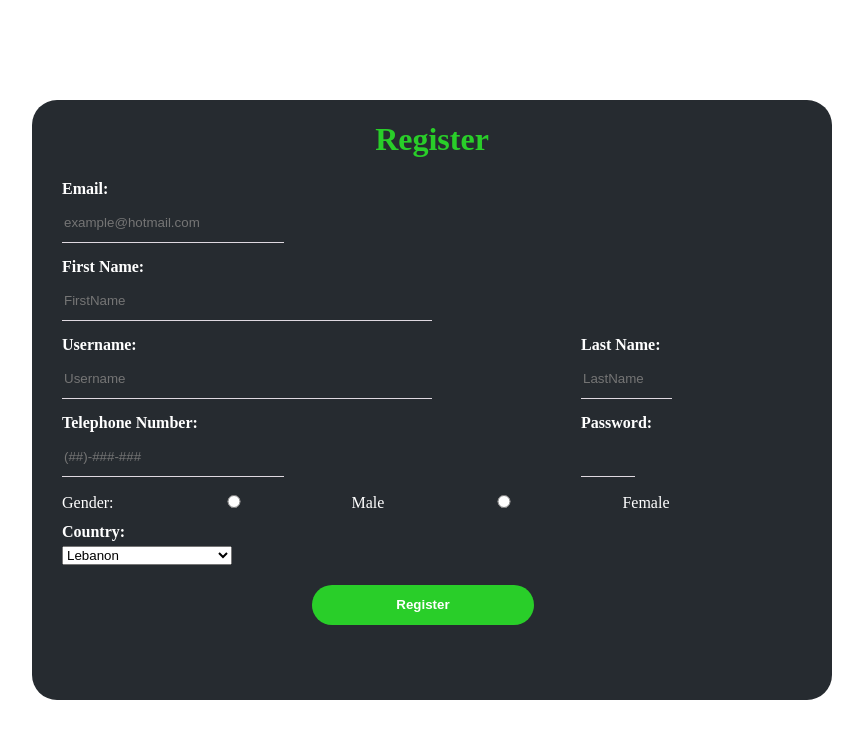
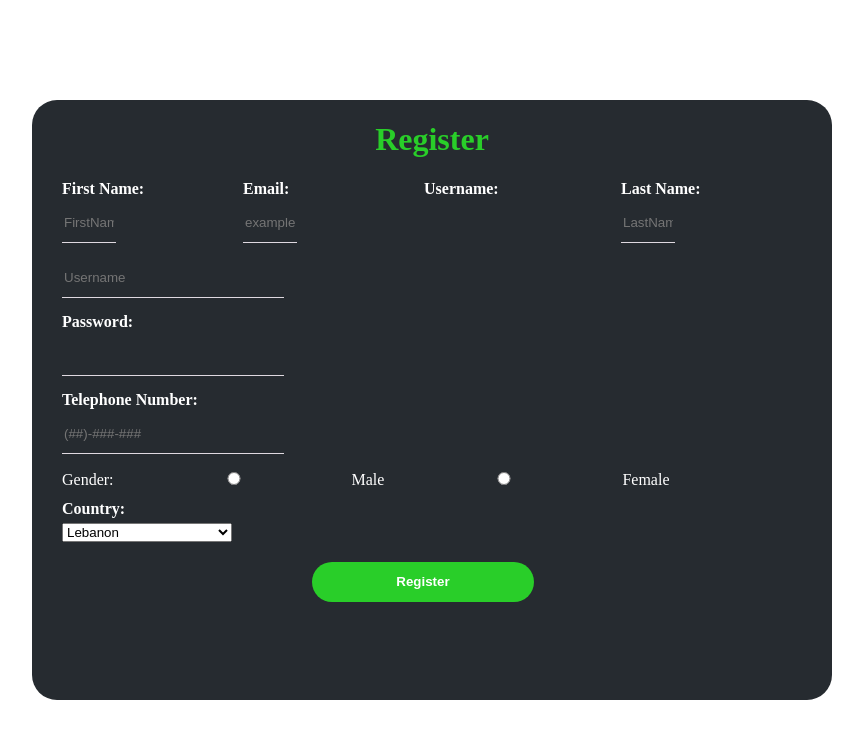
Before and after one commit to Alaili02/Web-Project, a PHP site: page /Form2.html in a window 1280 px wide. Shown: the top 739 px of the page, without its empty margins (208-1071 px from the left). Run offline with PHP 8.4, Linux system fonts and the light colour scheme.

Commit message:
Revert "mu7awalet feshle"
This reverts commit ab70fe50f4b0e3e6a293e1d104c2b51edd2382a5.

```diff
--- a/Form2.html
+++ b/Form2.html
@@ -8,24 +8,23 @@
         <div id="registerBox" >
             <h1>Register</h1>
         <form action="POST" autocomplete ="on" action="#">
-
-                <div class="">
-                    <label > Email:</label>  <input type="email" placeholder="example@hotmail.com" required>
-                </div>
-            <div class="">
+            <div id="firsthalf">
+            <div class="left">
                 <label>First Name:</label>  <input type="text" placeholder="FirstName" required>
             </div>
             <div class="right">
                 <label> Last Name:</label>  <input type="text" placeholder="LastName" required>
              </div>
 
-
+            <div class="left">
+                <label > Email:</label>  <input type="email" placeholder="example@hotmail.com" required>
+            </div>
 
             <div>
                 <label> Username:</label> <input type="text" placeholder="Username" required>
             </div>
-
-            <div class="right">
+        </div>
+            <div>
                 <label> Password: </label>  <input type="password" required>
             </div>
             <div>
--- a/css/style3.css
+++ b/css/style3.css
@@ -58,7 +58,7 @@ div.left {
     cursor: pointer;
 }
 #registerBox input[type="text"],input[type="password"],input[type="tel"],input[type="email"]{
-    width:50%;
+    display: block;
     border:none;
     background:transparent;
     height:40px;
@@ -69,7 +69,6 @@ div.left {
 
 div.right {
     float:right;
-    margin-right:40px;
 
 }
 label {
```
